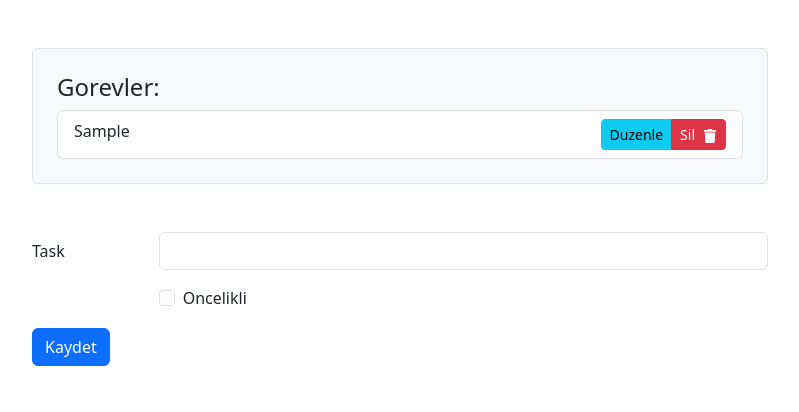
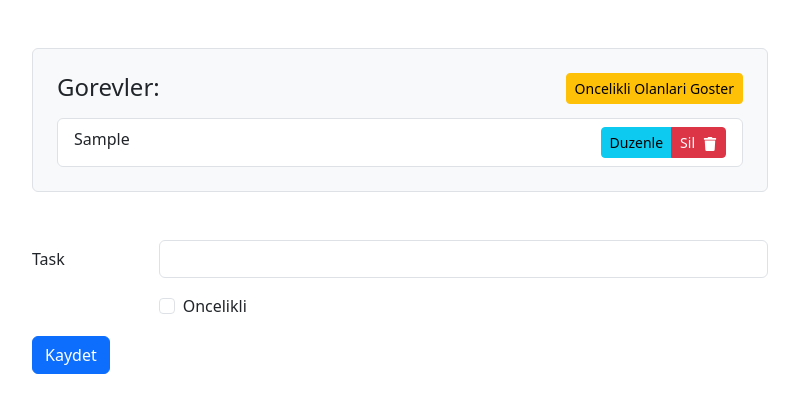
Before and after one commit to MehmetAydar01/Sifirdan-Projelerle-Front-End-ve-React, a React (Vite) app in the folder Bolum-12-React-Form-ile-Calismak/: page / in a window 1280 px wide. Both pictures are taken after typing "Sample" into the empty fields and a click on the button "Kaydet". Shown: the top 412 px of the page, without its empty margins (240-1039 px from the left). Built offline with nearby package versions, Linux system fonts and the light colour scheme.

Commit message:
tasks bilgilerinin filtrelenmesi ve useEffect

```diff
--- a/Bolum-12-React-Form-ile-Calismak/src/TaskList.jsx
+++ b/Bolum-12-React-Form-ile-Calismak/src/TaskList.jsx
@@ -1,6 +1,24 @@
+import { useEffect, useState } from 'react';
 import { FaTrash, FaRocketchat } from 'react-icons/fa';
 
 const TaskList = ({ tasks, removeTask, editTask }) => {
+  const [priority, setPriority] = useState(false);
+  const [filteredTasks, setFilteredTasks] = useState(tasks);
+
+  const handlePriorityFilter = () => {
+    setPriority((prev) => !prev);
+  };
+
+  useEffect(() => {
+    setFilteredTasks(tasks);
+  }, [tasks]);
+
+  useEffect(() => {
+    priority
+      ? setFilteredTasks(tasks.filter((item) => item.priority))
+      : setFilteredTasks(tasks);
+  }, [priority]);
+
   if (tasks.length === 0) {
     return <></>;
   }
@@ -8,9 +26,19 @@ const TaskList = ({ tasks, removeTask, editTask }) => {
   return (
     <>
       <div className='p-4 bg-light mb-5 border rounded'>
-        <h4>Gorevler:</h4>
+        <h4 className='mb-3'>
+          Gorevler:
+          <span
+            className={`btn btn-sm ${
+              priority ? 'btn-primary' : 'btn-warning'
+            } float-end`}
+            onClick={handlePriorityFilter}
+          >
+            {priority ? 'Hepsini Goster' : 'Oncelikli Olanlari Goster'}
+          </span>
+        </h4>
         <ul className='list-group'>
-          {tasks.map((item) => {
+          {filteredTasks.map((item) => {
             return (
               <li key={item.uuid} className='list-group-item'>
                 {item.priority && (
```
